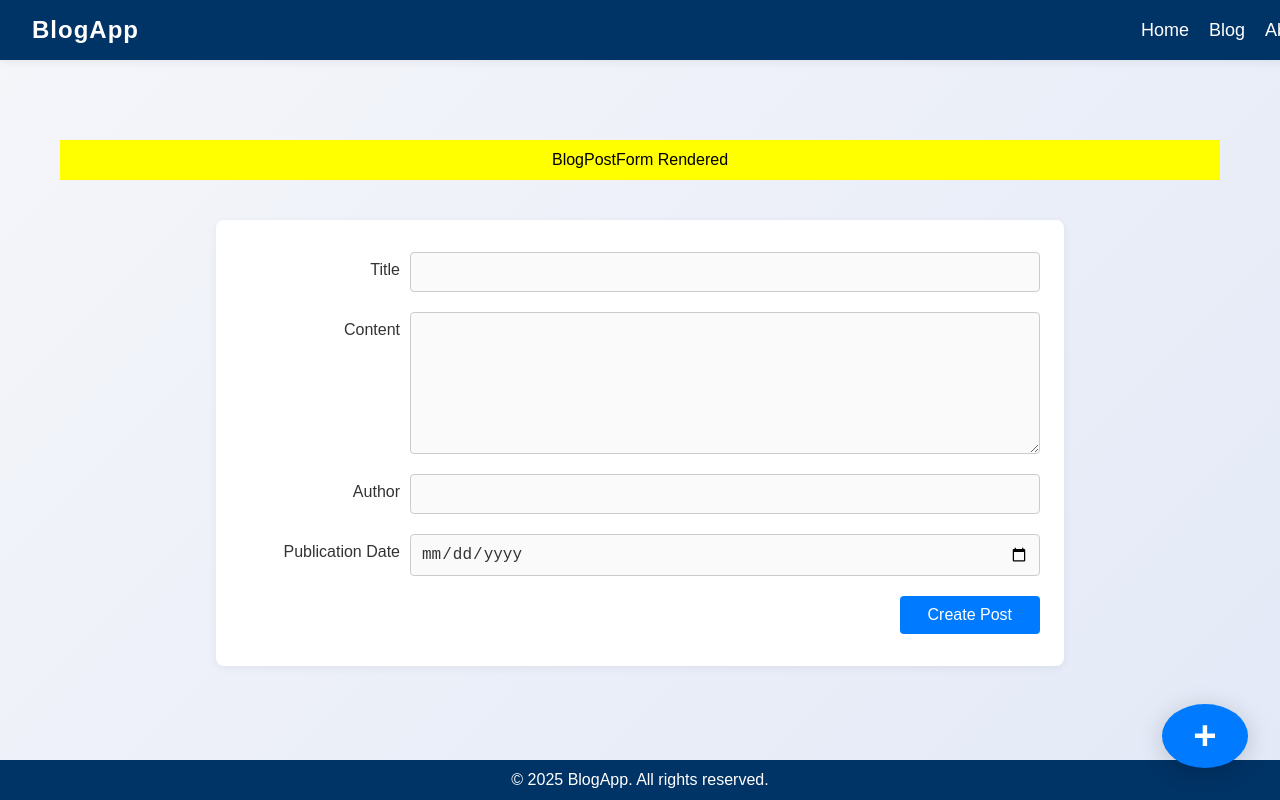
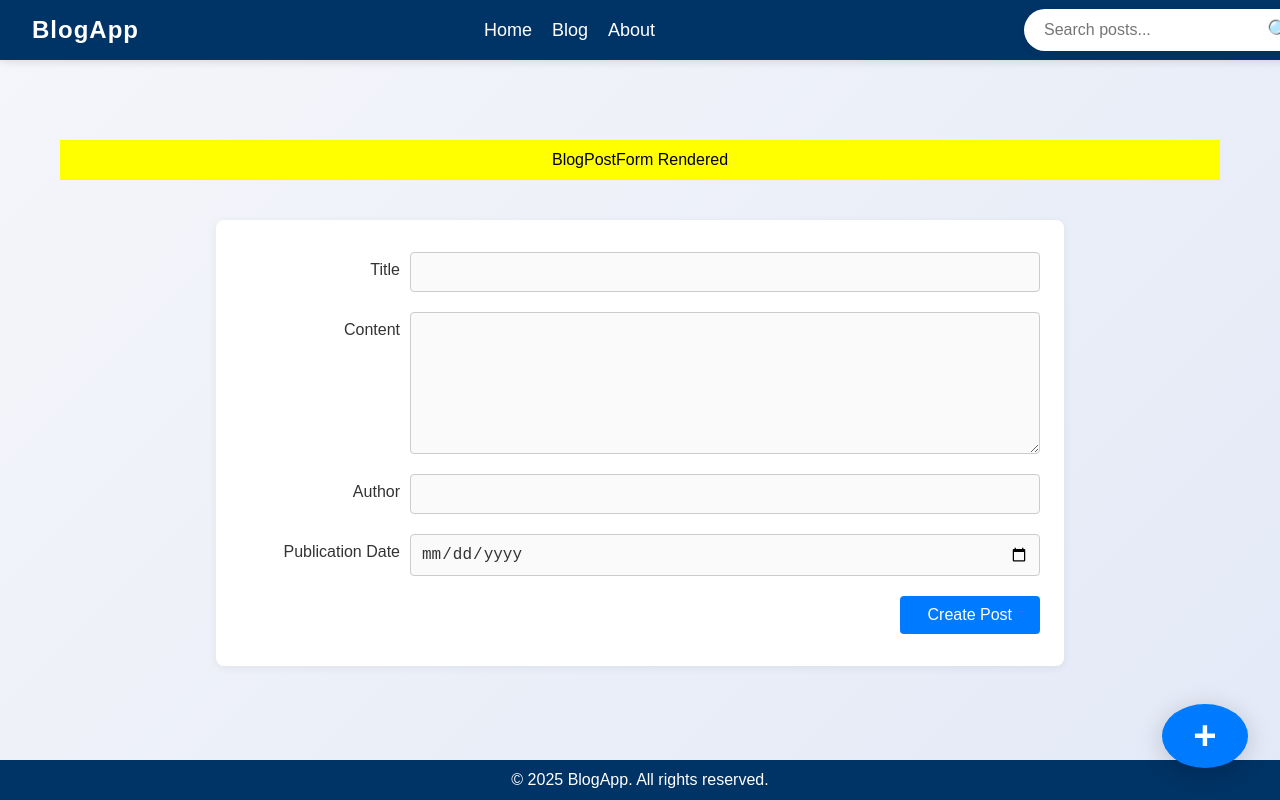
Before and after one commit to varunreddy-18/react-flexi, a React (Vite) app: page /new in a window 1280 px wide. Built offline with nearby package versions, Linux system fonts and the light colour scheme.

Commit message:
challange-6 completed

```diff
--- a/components/NavBar.jsx
+++ b/components/NavBar.jsx
@@ -1,11 +1,16 @@
 import React, { useState } from 'react';
 import { Link } from 'react-router-dom';
 import styles from './NavBar.module.css';
+import SearchBar from './SearchBar';
 
-const NavBar = () => {
+const NavBar = ({ onSearch }) => {
   const [isMobileMenuOpen, setIsMobileMenuOpen] = useState(false);
+  const [showMobileSearch, setShowMobileSearch] = useState(false);
   const toggleMobileMenu = () => setIsMobileMenuOpen((open) => !open);
   const closeMenu = () => setIsMobileMenuOpen(false);
+
+  // Responsive: show search bar or icon
+  const isMobile = typeof window !== 'undefined' && window.innerWidth <= 768;
 
   return (
     <nav className={styles.navBar}>
@@ -16,6 +21,9 @@ const NavBar = () => {
         <Link to="/" className={styles.link}>Home</Link>
         <Link to="/blog" className={styles.link}>Blog</Link>
         <Link to="/about" className={styles.link}>About</Link>
+      </div>
+      <div className={styles.searchWrapper}>
+        <SearchBar onSearch={onSearch} mobileMode={isMobile} />
       </div>
       <button
         className={styles.hamburger}
--- a/components/NavBar.module.css
+++ b/components/NavBar.module.css
@@ -63,6 +63,11 @@
 .mobileMenu {
   display: none;
 }
+.searchWrapper {
+  margin-left: 24px;
+  display: flex;
+  align-items: center;
+}
 @media (max-width: 768px) {
   .links {
     display: none;
@@ -107,4 +112,9 @@
     outline: 2px solid #007BFF;
     outline-offset: 2px;
   }
+  .searchWrapper {
+    margin-left: 0;
+    width: 100vw;
+    justify-content: flex-end;
+  }
 }
--- /dev/null
+++ b/components/SearchBar.jsx
@@ -0,0 +1,58 @@
+import React, { useState } from 'react';
+import styles from './SearchBar.module.css';
+
+const SearchBar = ({ onSearch, mobileMode }) => {
+  const [query, setQuery] = useState('');
+  const [expanded, setExpanded] = useState(false);
+
+  const handleInput = (e) => {
+    setQuery(e.target.value);
+    if (onSearch) onSearch(e.target.value);
+  };
+
+  const handleSubmit = (e) => {
+    e.preventDefault();
+    if (onSearch) onSearch(query);
+    if (mobileMode) setExpanded(true);
+  };
+
+  if (mobileMode && !expanded) {
+    return (
+      <button
+        className={styles.iconButton}
+        aria-label="Open search"
+        onClick={() => setExpanded(true)}
+      >
+        <span className={styles.icon}>🔍</span>
+      </button>
+    );
+  }
+
+  return (
+    <form className={styles.searchBar} role="search" onSubmit={handleSubmit}>
+      <label htmlFor="search-input" className={styles.label}>Search posts:</label>
+      <input
+        id="search-input"
+        className={styles.input}
+        type="text"
+        placeholder="Search posts..."
+        value={query}
+        onChange={handleInput}
+        aria-label="Search posts"
+        autoComplete="off"
+      />
+      <button type="submit" className={styles.iconButton} aria-label="Search">
+        <span className={styles.icon}>🔍</span>
+      </button>
+      {mobileMode && (
+        <button
+          type="button"
+          className={styles.cancelButton}
+          onClick={() => { setExpanded(false); setQuery(''); onSearch(''); }}
+        >Cancel</button>
+      )}
+    </form>
+  );
+};
+
+export default SearchBar;
--- /dev/null
+++ b/components/SearchBar.module.css
@@ -0,0 +1,90 @@
+.searchBar {
+  display: flex;
+  align-items: center;
+  gap: 8px;
+  background: #fff;
+  border-radius: 24px;
+  box-shadow: 0 2px 8px rgba(0,0,0,0.06);
+  padding: 4px 12px;
+  min-width: 200px;
+  max-width: 320px;
+  font-family: 'Arial', 'Roboto', sans-serif;
+}
+.label {
+  position: absolute;
+  left: -9999px;
+  width: 1px;
+  height: 1px;
+  overflow: hidden;
+}
+.input {
+  border: none;
+  outline: none;
+  font-size: 16px;
+  padding: 8px 0 8px 8px;
+  background: transparent;
+  flex: 1;
+  color: #003366;
+}
+.input:focus {
+  outline: 2px solid #007BFF;
+  outline-offset: 2px;
+}
+.iconButton {
+  background: none;
+  border: none;
+  color: #003366;
+  font-size: 20px;
+  cursor: pointer;
+  padding: 4px 8px;
+  border-radius: 50%;
+  transition: background 0.2s;
+}
+.iconButton:focus {
+  outline: 2px solid #007BFF;
+  outline-offset: 2px;
+  background: #e3e9f7;
+}
+.icon {
+  font-size: 20px;
+}
+.cancelButton {
+  background: none;
+  border: none;
+  color: #007BFF;
+  font-size: 16px;
+  margin-left: 8px;
+  cursor: pointer;
+  padding: 4px 8px;
+  border-radius: 4px;
+  transition: background 0.2s;
+}
+.cancelButton:focus {
+  outline: 2px solid #007BFF;
+  outline-offset: 2px;
+  background: #e3e9f7;
+}
+@media (max-width: 768px) {
+  .searchBar {
+    min-width: 0;
+    max-width: 100vw;
+    width: 100vw;
+    border-radius: 0;
+    box-shadow: none;
+    padding: 8px 8px 8px 12px;
+    background: #fff;
+    position: fixed;
+    top: 60px;
+    left: 0;
+    z-index: 4000;
+  }
+  .input {
+    font-size: 16px;
+    width: 100%;
+    padding: 8px 0 8px 8px;
+  }
+  .cancelButton {
+    font-size: 15px;
+    padding: 8px 8px;
+  }
+}
--- /dev/null
+++ b/pages/About.jsx
@@ -0,0 +1,19 @@
+import React from 'react';
+
+const About = () => (
+  <section style={{maxWidth: 800, margin: '0 auto', padding: '32px 0'}}>
+    <h1 style={{fontSize: '2rem', color: '#003366', marginBottom: 16}}>About</h1>
+    <p style={{fontSize: '1.1rem', color: '#333', marginBottom: 24}}>
+      This is a modern, responsive blog application built with React and Vite. It demonstrates best practices in UI/UX, accessibility, and responsive design.
+    </p>
+    <ul style={{fontSize: '1rem', color: '#666', marginLeft: 24}}>
+      <li>View, create, edit, and delete blog posts</li>
+      <li>Comment on posts and join the discussion</li>
+      <li>Search for posts by title or content</li>
+      <li>Enjoy a seamless experience on desktop and mobile</li>
+    </ul>
+    <p style={{marginTop: 24, color: '#999'}}>© 2025 BlogApp. All rights reserved.</p>
+  </section>
+);
+
+export default About;
--- /dev/null
+++ b/pages/Blog.jsx
@@ -0,0 +1,15 @@
+import React from 'react';
+
+const Blog = () => (
+  <section style={{maxWidth: 800, margin: '0 auto', padding: '32px 0'}}>
+    <h1 style={{fontSize: '2rem', color: '#003366', marginBottom: 16}}>Blog</h1>
+    <p style={{fontSize: '1.1rem', color: '#333', marginBottom: 24}}>
+      Welcome to the Blog page! Here you'll find the latest posts, updates, and articles from our team. Use the search bar above to find posts by title or content, or browse the list for something interesting.
+    </p>
+    <p style={{fontSize: '1rem', color: '#666'}}>
+      Want to contribute? Click the "+ Create New Post" button to share your thoughts with the community.
+    </p>
+  </section>
+);
+
+export default Blog;
--- a/src/App.jsx
+++ b/src/App.jsx
@@ -4,6 +4,9 @@ import BlogPostList from './BlogPostList.jsx';
 import BlogPostPage from '../pages/BlogPostPage.jsx';
 import BlogPostForm from '../components/BlogPostForm.jsx';
 import Layout from '../components/Layout.jsx';
+import NavBar from '../components/NavBar.jsx';
+import Blog from '../pages/Blog.jsx';
+import About from '../pages/About.jsx';
 import './App.css';
 
 const initialPosts = [
@@ -32,6 +35,7 @@ const initialPosts = [
 
 function App() {
 	const [posts, setPosts] = useState(initialPosts);
+	const [searchQuery, setSearchQuery] = useState('');
 	const navigate = useNavigate();
 
 	// Create new post
@@ -58,13 +62,24 @@ function App() {
 	// Find post by id
 	const findPost = (id) => posts.find((post) => post.id === id);
 
+	// Search logic
+	const filteredPosts = searchQuery
+		? posts.filter(post =>
+			(post.title.toLowerCase().includes(searchQuery.toLowerCase()) ||
+			 post.content.toLowerCase().includes(searchQuery.toLowerCase()))
+		)
+		: posts;
+
 	return (
 		<Layout>
+			<NavBar onSearch={setSearchQuery} />
 			<Routes>
 				<Route
 					path="/"
-					element={<BlogPostList posts={posts} cardMode={true} onEdit={(id) => navigate(`/edit/${id}`)} />}
+					element={<BlogPostList posts={filteredPosts} cardMode={true} onEdit={(id) => navigate(`/edit/${id}`)} searchQuery={searchQuery} />}
 				/>
+				<Route path="/blog" element={<Blog />} />
+				<Route path="/about" element={<About />} />
 				<Route
 					path="/post/:id"
 					element={<BlogPostPage posts={posts} cardMode={false} onEdit={(id) => navigate(`/edit/${id}`)} onDelete={handleDelete} />}
--- a/src/BlogPostList.jsx
+++ b/src/BlogPostList.jsx
@@ -2,7 +2,15 @@ import React from 'react';
 import { Link } from 'react-router-dom';
 import styles from './BlogPostList.module.css';
 
-const BlogPostList = ({ posts, cardMode, onEdit }) => {
+function highlight(text, query) {
+  if (!query) return text;
+  const regex = new RegExp(`(${query.replace(/[.*+?^${}()|[\]\\]/g, '\\$&')})`, 'gi');
+  return text.split(regex).map((part, i) =>
+    regex.test(part) ? <mark key={i} style={{background:'#fff59d',padding:0}}>{part}</mark> : part
+  );
+}
+
+const BlogPostList = ({ posts, cardMode, onEdit, searchQuery }) => {
   if (!posts || posts.length === 0) {
     return <div className={styles.empty}>No blog posts found.</div>;
   }
@@ -14,11 +22,11 @@ const BlogPostList = ({ posts, cardMode, onEdit }) => {
           <li key={post.id} className={styles.item}>
             <Link to={`/post/${post.id}`} className={styles.link}>
               <div className={cardMode ? styles.card : styles.cardPlain}>
-                <h2 className={styles.title}>{post.title}</h2>
+                <h2 className={styles.title}>{highlight(post.title, searchQuery)}</h2>
                 <p className={styles.meta}>By {post.author} &middot; {new Date(post.date).toLocaleDateString('en-US', { month: 'long', day: 'numeric', year: 'numeric' })}</p>
                 <div className={styles.preview}>
                   {/* Optionally show a preview of content, e.g. first 100 chars */}
-                  {post.content.replace(/<[^>]+>/g, '').slice(0, 100)}{post.content.replace(/<[^>]+>/g, '').length > 100 ? '...' : ''}
+                  {highlight(post.content.replace(/<[^>]+>/g, '').slice(0, 100), searchQuery)}{post.content.replace(/<[^>]+>/g, '').length > 100 ? '...' : ''}
                 </div>
               </div>
             </Link>
--- a/src/BlogPostList.module.css
+++ b/src/BlogPostList.module.css
@@ -79,6 +79,7 @@
   width: 100%;
   max-width: 350px;
   min-width: 0;
+  min-height: 260px;
   box-sizing: border-box;
 }
 
@@ -94,6 +95,7 @@
   width: 100%;
   max-width: 350px;
   min-width: 0;
+  min-height: 260px;
   box-sizing: border-box;
 }
 
```
